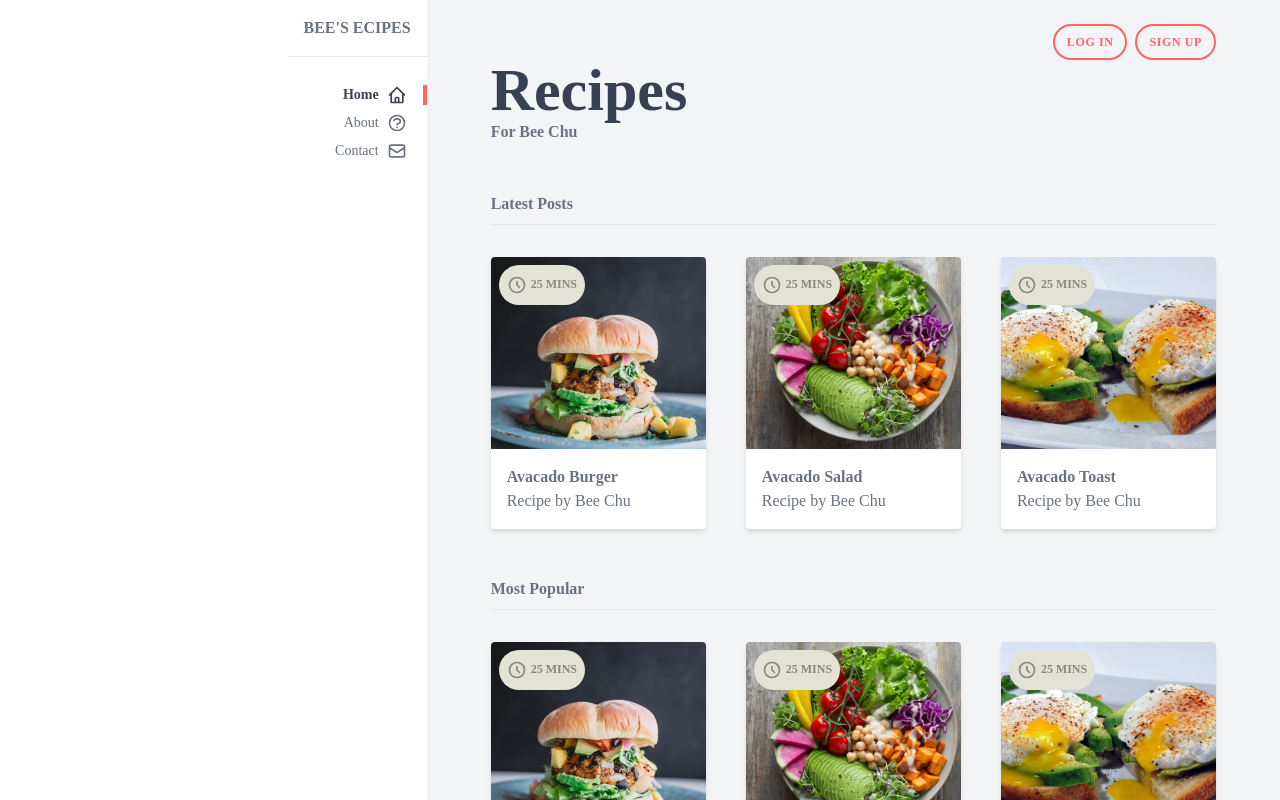
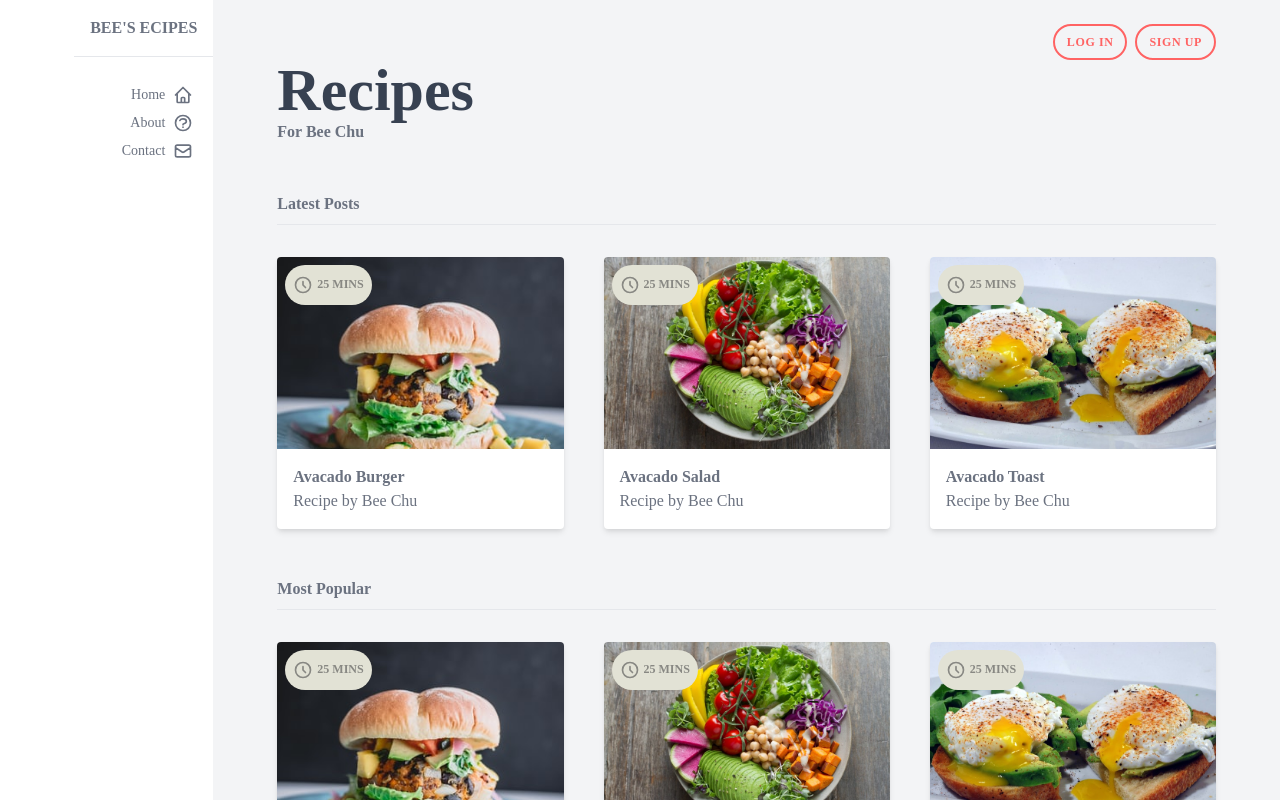
Before and after one commit to catzzz/recipes-front-end, a Next.js app: page / in a window 1280 px wide. Shown: the top 800 px of the page. Built offline with nearby package versions, Linux system fonts and the light colour scheme; no server answers.

Commit message:
add content of readme

```diff
--- a/components/Navbar.js
+++ b/components/Navbar.js
@@ -28,9 +28,9 @@ const Navbar = ({isMenuOpen, toggleMenu}) => {
           </div>
         </div>
         <ul className={`text-sm mt-6 ${isMenuOpen ? 'block':'hidden'} md:block`}id="menu">
-          <li className="text-gray-700 font-bold py-1">
+          <li className="py-1 hover:text-gray-800">
             <Link href="#">
-              <a className="px-4 justify-end flex  border-r-4 border-primary" onClick={toggleMenu}>
+              <a className="px-4 justify-end flex  border-r-4 border-white hover:border-primary" onClick={toggleMenu}>
                 <span>Home</span>
                 <svg
                   xmlns="http://www.w3.org/2000/svg"
@@ -49,9 +49,9 @@ const Navbar = ({isMenuOpen, toggleMenu}) => {
               </a>
             </Link>
           </li>
-          <li className="py-1">
+          <li className="py-1 hover:text-gray-800">
             <Link href="#">
-              <a className="px-4 justify-end flex border-r-4 border-white" onClick={toggleMenu}>
+              <a className="px-4 justify-end flex border-r-4 border-white hover:border-primary" onClick={toggleMenu}>
                 <span>About</span>
                 <svg
                   xmlns="http://www.w3.org/2000/svg"
@@ -70,9 +70,9 @@ const Navbar = ({isMenuOpen, toggleMenu}) => {
               </a>
             </Link>
           </li>
-          <li className="py-1">
+          <li className="py-1 hover:text-gray-800">
             <Link href="#">
-              <a className="px-4 justify-end flex  border-r-4 border-white" onClick={toggleMenu}>
+              <a className="px-4 justify-end flex  border-r-4 border-white hover:border-primary" onClick={toggleMenu}>
                 <span>Contact</span>
                 <svg
                   xmlns="http://www.w3.org/2000/svg"
--- a/pages/index.js
+++ b/pages/index.js
@@ -14,10 +14,10 @@ export default function Home({ recipes }) {
   return (
     // content wrapper
     <div className="text-gray-500 font-body ">
-      <div className="grid md:grid-cols-3">
+      <div className="grid md:grid-cols-6">
         <Navbar isMenuOpen={isMenuOpen} toggleMenu={toggleMenu}/>
         {/* end nav */}
-        <main className="px-16 py-6 bg-gray-100 md:col-span-2">
+        <main className="px-16 py-6 bg-gray-100 md:col-span-5">
           <div className="flex justify-center md:justify-end">
             <Link href="#">
               <a className="btn text-primary border-primary md:border-2 hover:bg-primary hover:text-gray-100 transition ease-out duration-500">Log in</a>
```
Also changed, not shown: screenshot.png (added), 1 other file (tests, documents, lock files or other folders).
